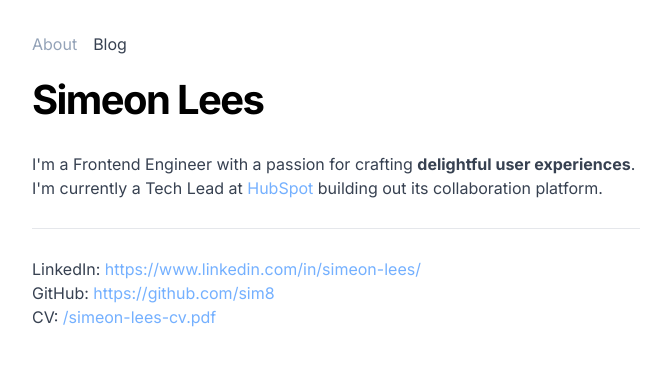
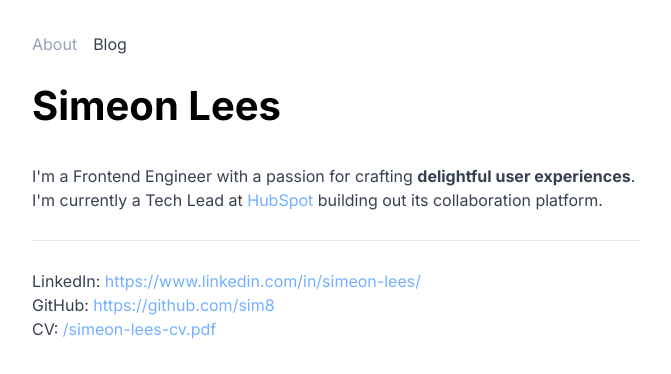
Before and after one commit to sim8/simeonlees.com, a Next.js app: page / in a window 1280 px wide. Shown: the top 374 px of the page, without its empty margins (304-975 px from the left). Built offline with nearby package versions, Linux system fonts and the light colour scheme.

Commit message:
Improve heading fonts

```diff
--- a/components/Heading.tsx
+++ b/components/Heading.tsx
@@ -1,7 +1,5 @@
 export default function Heading({ children }: { children: React.ReactNode }) {
   return (
-    <h1 className="mt-5 mb-7 text-black text-5xl font-bold tracking-tighter leading-tight">
-      {children}
-    </h1>
+    <h1 className="mt-5 mb-7 text-black text-5xl font-bold">{children}</h1>
   );
 }
```
